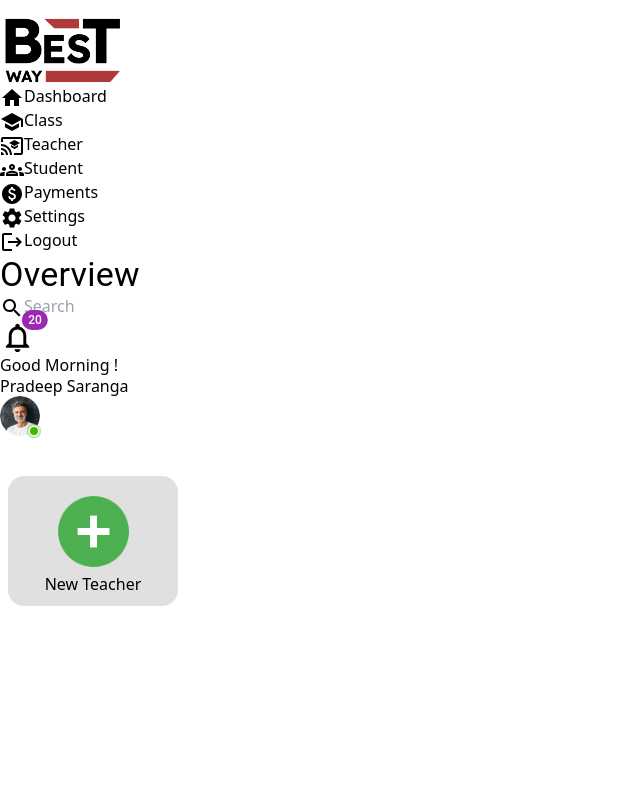
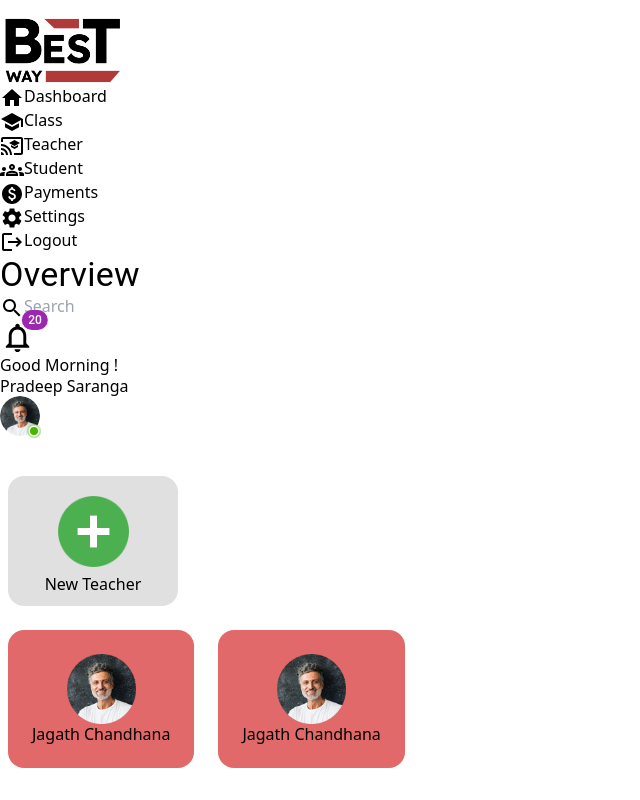
Before and after one commit to RAKITHA-AMADITHYA/LMS-React, a React (Vite) app in the folder lms-frontend/: page /admin/new-teacher in a window 1280 px wide. Shown: the whole page, without its empty margins (0-640 px from the left). Built offline with nearby package versions, Linux system fonts and the light colour scheme.

Commit message:
created teachers page

```diff
--- /dev/null
+++ b/lms-frontend/src/components/TeacherStudentCard.jsx
@@ -0,0 +1,37 @@
+import React from 'react'
+import { Box, Grid, Typography } from '@mui/material'
+import { Link } from 'react-router-dom'
+import UserImg from '../assets/images/2 copy.png'
+
+function TeacherStudentCard(props) {
+    return (
+        <Link to={props.path} style={{ textDecoration: 'none' }}>
+
+        <Box display={'flex'} justifyContent={'center'} padding={3}
+          sx={{
+            bgcolor: '#E16969',
+            borderRadius: 4,
+            ml:3,
+            mt:4,
+
+            flexDirection: 'column',
+
+          }}
+        >
+
+
+            <Grid Item xs={12} sm={12} md={12} lg={12} xl={12} display={'flex'} justifyContent={'center'}>
+              <img width='50%' src={UserImg} alt="" />
+            </Grid>
+            <Grid Item xs={12} sm={12} md={12} lg={12} xl={12} display={'flex'} justifyContent={'center'} alignItems={"center"}>
+                {/* {props.teacher} */}
+
+                <h1 className='text-md font-sans text-white'>Jagath Chandhana</h1>
+            </Grid>
+
+        </Box>
+      </Link>
+      )
+}
+
+export default TeacherStudentCard
--- a/lms-frontend/src/pages/Admin/teacher/AdminNewTeacher.jsx
+++ b/lms-frontend/src/pages/Admin/teacher/AdminNewTeacher.jsx
@@ -1,5 +1,7 @@
 import React from 'react'
 import CardNewAdding from '../../../components/CardNewAdding'
+import { Box, Grid } from '@mui/material'
+import TeacherStudentCard from '../../../components/TeacherStudentCard'
 
 function AdminNewTeacher() {
   return (
@@ -7,6 +9,16 @@ function AdminNewTeacher() {
       <CardNewAdding
         name="New Teacher"
       />
+
+      <Box sx={{ maxHeight: '400px', overflowY: 'auto' }}>
+
+        <Grid container direction="row" rowSpacing={2} columnSpacing={2}>
+          <TeacherStudentCard/>
+          <TeacherStudentCard/>
+
+
+        </Grid>
+      </Box>
     </div>
   )
 }
```
